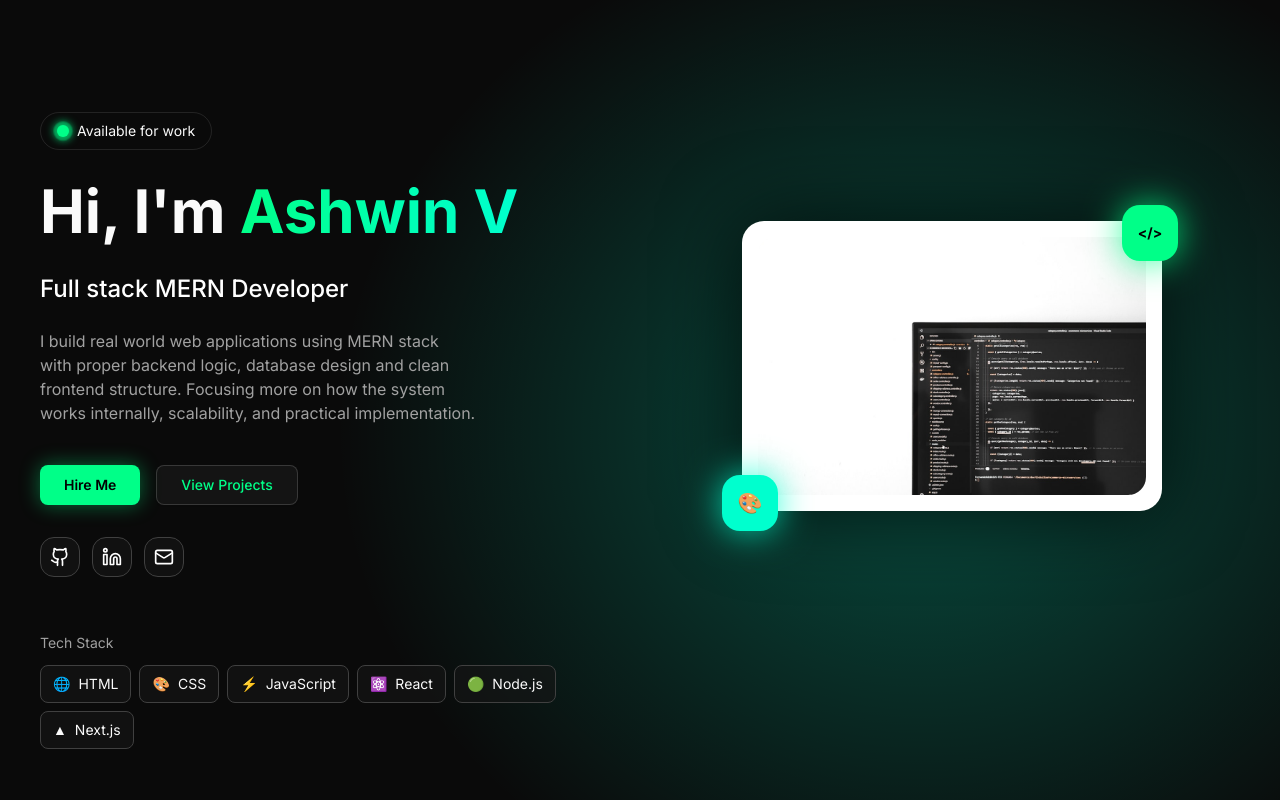
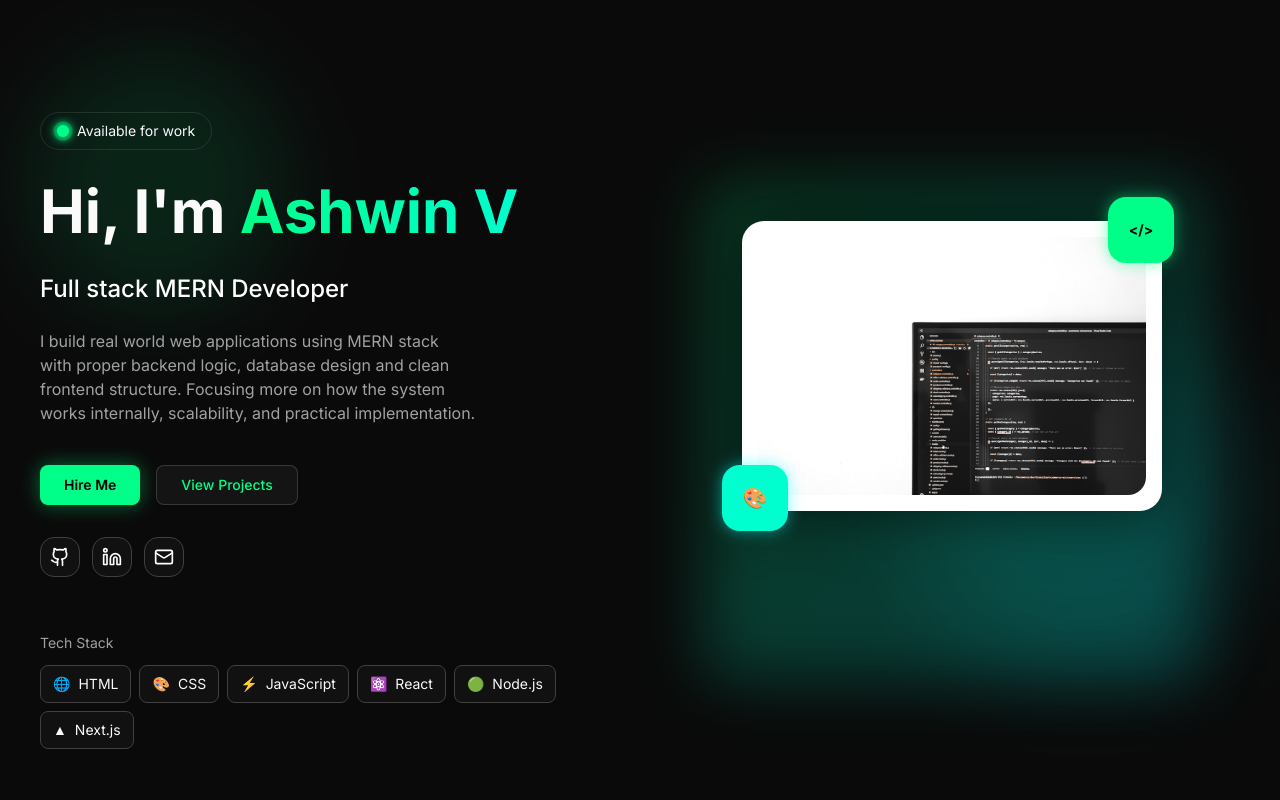
Before and after one commit to Ashwinv007/Personal-Portfolio, a Next.js app: page / in a window 1280 px wide. Shown: the top 800 px of the page. Built offline with nearby package versions, Linux system fonts and the light colour scheme; no server answers; the database is empty.

Commit message:
design: update hero section glow

```diff
--- a/components/about/AboutSection.tsx
+++ b/components/about/AboutSection.tsx
@@ -3,7 +3,7 @@ import { Download } from "lucide-react"
 
 export default function AboutSection() {
   return (
-    <section id="about" className="relative bg-background py-24">
+    <section id="about" className="relative py-24">
       <div className="container mx-auto max-w-4xl px-4 text-center">
         <h2 className="mb-12 text-4xl font-bold md:text-5xl">
           About{" "}
--- a/components/hero/Hero.tsx
+++ b/components/hero/Hero.tsx
@@ -5,14 +5,15 @@ import { Github, Linkedin, Mail } from "lucide-react"
 export default function Hero() {
   return (
     <section
-      className="relative min-h-screen flex items-center px-5 md:px-10"
-      style={{
-        background:
-          'radial-gradient(ellipse 900px 800px at 72% 50%, rgba(0,255,206,0.28) 0%, transparent 65%), #0a0a0a',
-      }}
+      className="relative isolate min-h-screen flex items-center px-5 md:px-10 bg-background overflow-hidden"
     >
+      {/* Glow orbs — screen blend mode matches Figma's additive glow rendering on dark backgrounds */}
+      {/* Left green glow: SVG filter1 — circle at (230,244) r=180 blur=50 opacity=0.1 */}
+      <div className="pointer-events-none absolute left-[2%] top-[6%] w-[260px] h-[260px] rounded-full bg-[#00FF88]/10 blur-[40px] [mix-blend-mode:screen]" />
+      {/* Right teal glow: SVG filter0 — circle at (1615,609) r=240 blur=60 opacity=0.1 */}
+      <div className="pointer-events-none absolute right-[2%] top-[38%] w-[340px] h-[340px] rounded-full bg-[#00FFFF]/10 blur-[50px] [mix-blend-mode:screen]" />
 
-      <div className="container mx-auto grid lg:grid-cols-2 gap-12 py-20 md:py-28">
+      <div className="relative container mx-auto grid lg:grid-cols-2 gap-12 py-20 md:py-28">
         {/* LEFT */}
         <div className="space-y-6">
           {/* Availability */}
@@ -116,30 +117,26 @@ export default function Hero() {
         <div className="hidden lg:flex items-center justify-center">
           <div className="relative w-[420px] h-[420px]">
 
-            {/* Close-up halo behind card */}
-            <div className="absolute inset-0 -z-10">
-              <div className="absolute left-1/2 top-1/2 h-[600px] w-[600px]
-                -translate-x-1/2 -translate-y-1/2
-                rounded-full bg-[#00FFCE]/30 blur-[180px]" />
-            </div>
+            {/* Card gradient glow — SVG filter2: rounded rect filled with green→teal/20% gradient, blur=32px */}
+            <div className="absolute -inset-10 rounded-3xl bg-gradient-to-br from-[#00FF88]/20 to-[#00FFFF]/20 blur-[32px]" />
 
             {/* Image card */}
-            <div className="relative rounded-3xl bg-white p-4
-              shadow-[0_0_80px_rgba(0,0,0,0.7)]">
+            <div className="relative z-10 rounded-3xl bg-white p-4
+              shadow-[0_0_60px_rgba(0,0,0,0.6)]">
 
-              {/* Floating code icon */}
-              <div className="absolute -top-4 -right-4 z-20 flex h-14 w-14
+              {/* Floating code icon — SVG filter3: green glow shadow, blur=15, rgba(0,255,136,0.5) */}
+              <div className="absolute -top-6 -right-3 z-20 flex h-[66px] w-[66px]
                 items-center justify-center rounded-2xl
                 bg-[#00FF88] text-black font-bold text-sm
-                shadow-[0_0_35px_rgba(0,255,136,0.8)]">
+                shadow-[0_0_15px_rgba(0,255,136,0.5)]">
                 &lt;/&gt;
               </div>
 
-              {/* Floating palette icon */}
-              <div className="absolute -bottom-5 -left-5 z-20 flex h-14 w-14
+              {/* Floating palette icon — SVG filter4: teal glow shadow, blur=15, rgba(0,255,255,0.5) */}
+              <div className="absolute -bottom-5 -left-5 z-20 flex h-[66px] w-[66px]
                 items-center justify-center rounded-2xl
                 bg-[#00FFCE] text-black text-xl
-                shadow-[0_0_35px_rgba(0,255,206,0.8)]">
+                shadow-[0_0_15px_rgba(0,255,255,0.5)]">
                 🎨
               </div>
 
```
Also changed, not shown: design/hero_design.svg (added).
